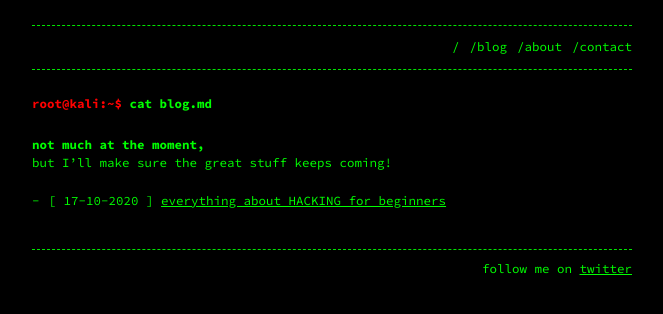
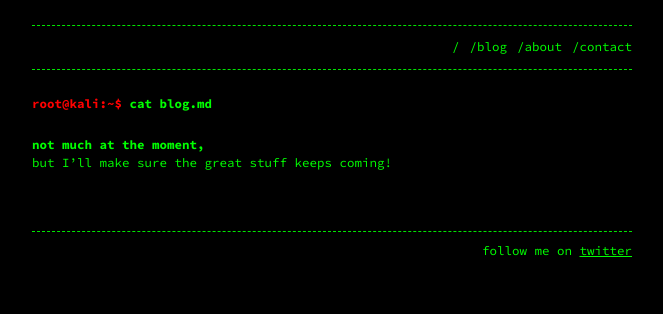
Before and after one commit to thenishkarshagarwal/thenishkarshagarwal.github.io, a Jekyll site: the page built from blog.md, in a window 1280 px wide. Shown: the top 314 px of the page, without its empty margins (308-971 px from the left). Built offline with Jekyll 4.4.1, drawn with Linux system fonts in a browser that asks for light colours.

Commit message:
Nishkarsh

```diff
--- a/blog.md
+++ b/blog.md
@@ -8,4 +8,3 @@ permalink: /blog/
 # not much at the moment,
 but I'll make sure the great stuff keeps coming!
 <span style="color: black;">.</span>
-- [ 17-10-2020 ] [everything about HACKING for beginners](everything_about_hacking-beginners/)
```
Also changed, not shown: _posts/04-10-2020-test-post.md (renamed from blog/test-post.md), _posts/17-10-2020-everything_about_hacking-beginners.md (added), index.md (line endings or trailing spaces).
